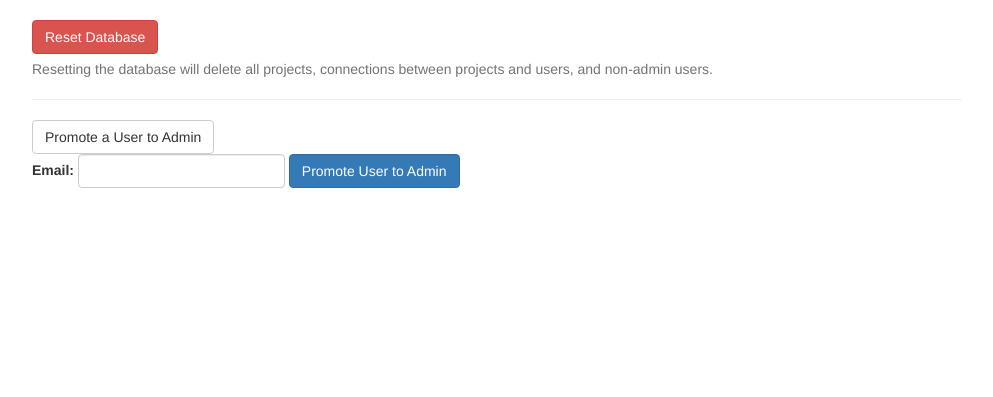
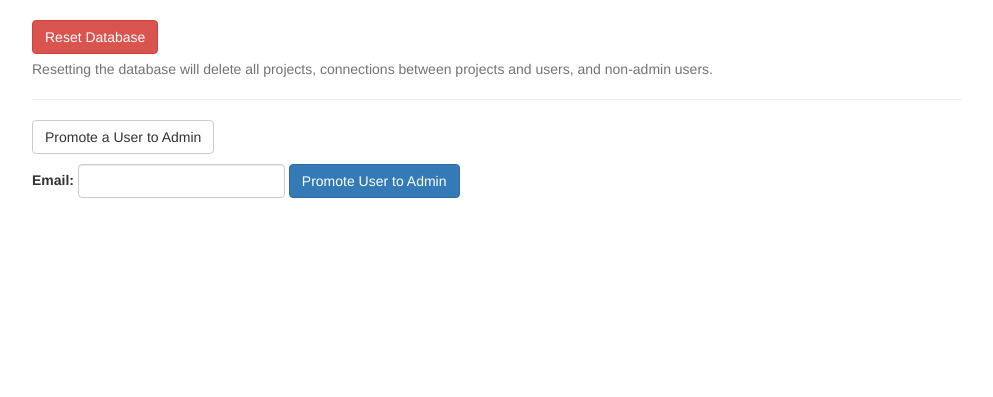
Before and after one commit to ThomasMatlak/istopics, a PHP site: page /adminInterface.php in a window 1280 px wide, after a click on "Promote a User to Admin". Shown: the part 59-456 px from the top of the page, without its empty margins (143-1136 px from the left). Run offline with PHP 8.4, Linux system fonts and the light colour scheme; the visitor is signed in with stand-in values (Sample User, id 1).

Commit message:
added padding below Promote User button in admin interface

```diff
--- a/istopics/css/istopics.css
+++ b/istopics/css/istopics.css
@@ -46,3 +46,7 @@ height: 4em;
 .container-fluid {
 max-width: 960px;
 }
+
+div#promoteUser{
+padding-top:10px;
+}
```
